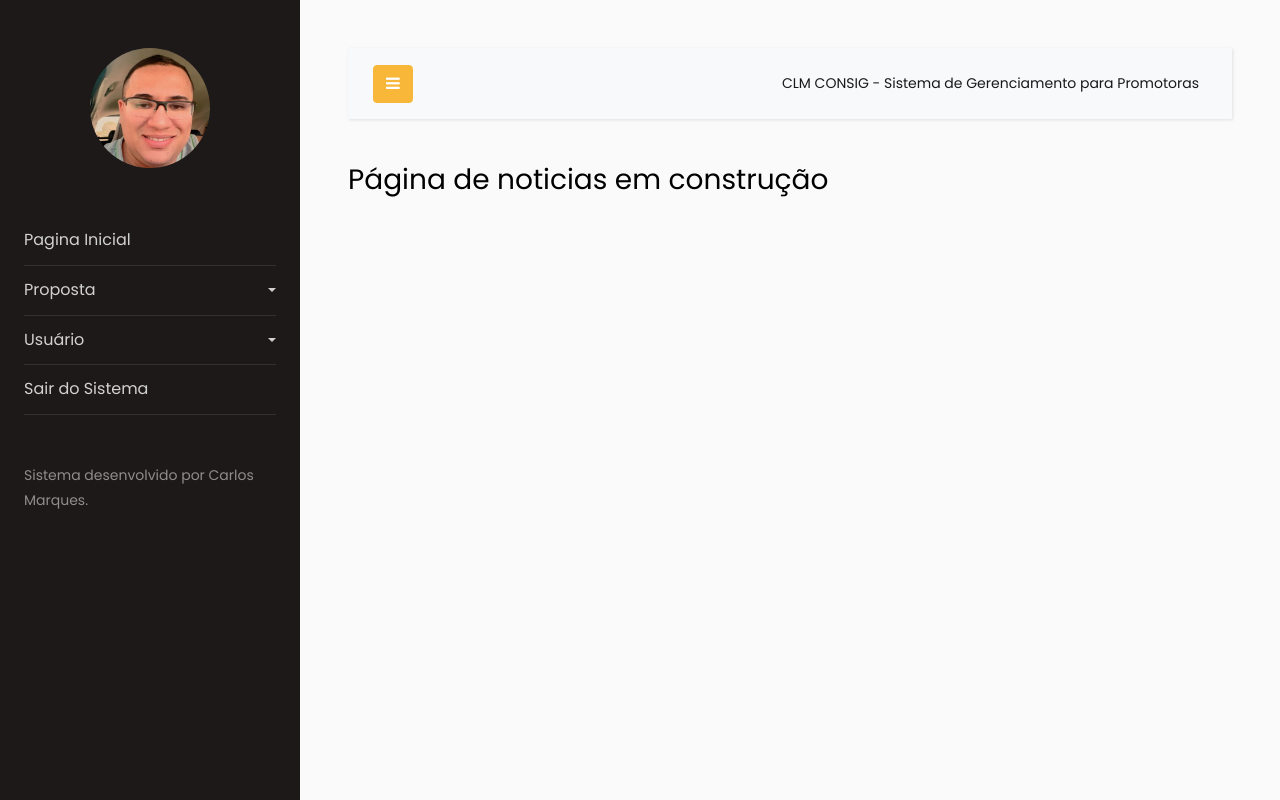
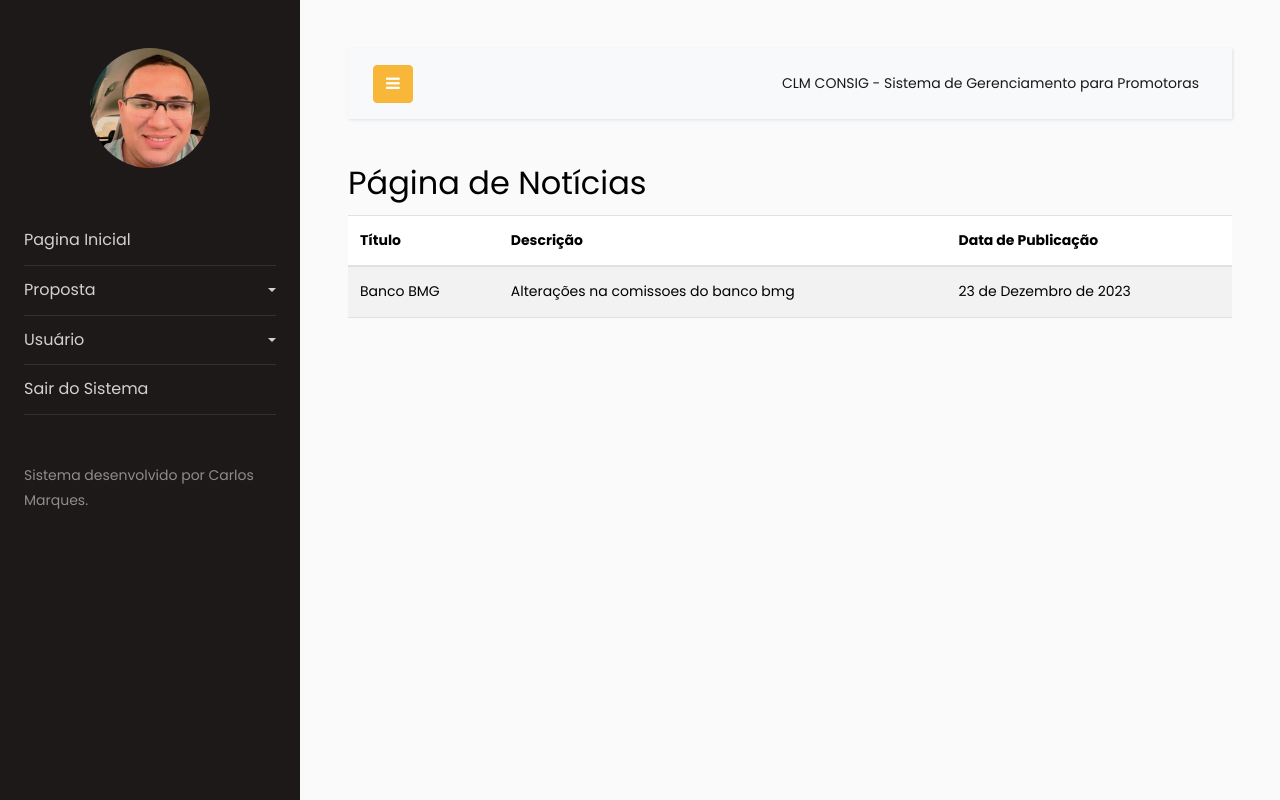
Before and after one commit to devcarlosmarques/credigestor, a Django app: page /noticias/ in a window 1280 px wide. Run offline with Django 4.2, Linux system fonts and the light colour scheme; data comes from the database, SQL or seed files in the repository; both versions use the stored data as it was after the commit; some libraries are stand-ins or nearby versions.

Commit message:
update 7

```diff
--- a/main/admin.py
+++ b/main/admin.py
@@ -1,6 +1,7 @@
 from django.contrib import admin
-from .models import Proposta
+from .models import Proposta, Noticia
 
 admin.site.register(Proposta)
+admin.site.register(Noticia)
 
 # Register your models here.
--- a/main/models.py
+++ b/main/models.py
@@ -71,3 +71,11 @@ class Proposta(models.Model):
 
     def __str__(self):
         return self.nome
+
+class Noticia(models.Model):
+    noticia = models.CharField(max_length=50)
+    descricao = models.TextField()
+    data = models.DateField(auto_now=False, auto_now_add=False)
+
+    def __str__(self):
+        return self.noticia
--- a/main/templates/dashboard/noticias.html
+++ b/main/templates/dashboard/noticias.html
@@ -1,9 +1,30 @@
 {% extends 'dashboard/index.html' %}
 
 {% block content %}
+  <body>
+    <h2>Página de Notícias</h2>
 
-    <body>
-        <h3>Página de noticias em construção</h3>
-    </body>
-
+    {% if lista_noticia|length > 0 %}
+      <table class="table table-striped">
+        <thead>
+          <tr>
+            <th scope="col">Título</th>
+            <th scope="col">Descrição</th>
+            <th scope="col">Data de Publicação</th>
+          </tr>
+        </thead>
+        <tbody>
+          {% for noticia in lista_noticia %}
+            <tr>
+              <td>{{ noticia.noticia }}</td>
+              <td>{{ noticia.descricao }}</td>
+              <td>{{ noticia.data }}</td>
+            </tr>
+          {% endfor %}
+        </tbody>
+      </table>
+    {% else %}
+      <p>Nenhuma notícia cadastrada.</p>
+    {% endif %}
+  </body>
 {% endblock %}
--- a/main/views.py
+++ b/main/views.py
@@ -1,7 +1,7 @@
 from django.shortcuts import render, redirect
 from django.contrib import messages
 from django.contrib.auth.models import User
-from .models import Proposta
+from .models import Proposta, Noticia
 from django.contrib.auth import authenticate, login, logout
 
 def cadastro(request):
@@ -82,7 +82,8 @@ def fazer_logout(request):
     return redirect('login')
 
 def noticias(request):
-    return render(request,'dashboard/noticias.html')
+    lista_noticia = Noticia.objects.all()
+    return render(request,'dashboard/noticias.html', {'lista_noticia':lista_noticia})
 
 def consultar_usuario(request):
     lista_usuario = User.objects.all()
```
Also changed, not shown: db.sqlite3, main/migrations/0005_noticia_alter_proposta_operacao.py (added).
